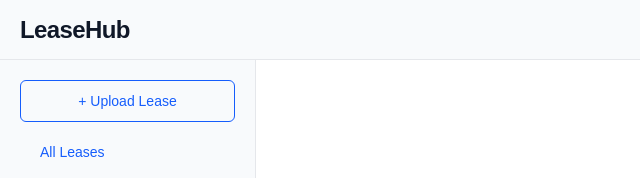
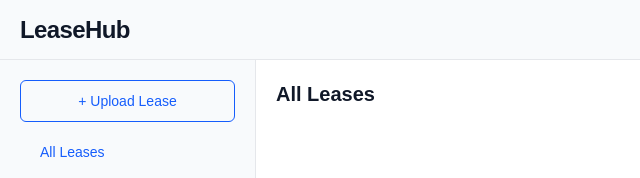
Before and after one commit to ASabadosh/lease-hub, a Next.js app: page / in a window 1280 px wide. Shown: the top 178 px of the page, without its empty margins (0-640 px from the left). Built offline with nearby package versions, Linux system fonts and the light colour scheme.

Commit message:
feat: initial UI sturcture

```diff
--- a/src/app/page.tsx
+++ b/src/app/page.tsx
@@ -3,7 +3,13 @@ import Image from "next/image";
 export default function Home() {
   return (
     <main>
-
+      <div className="flex">
+      <div className="flex flex-col w-80 p-5">
+        <h2 className="text-xl font-semibold text-gray-900">
+            All Leases
+        </h2>
+      </div>
+      </div>
     </main>
   );
 }
--- /dev/null
+++ b/src/app/upload-lease/page.tsx
@@ -0,0 +1,7 @@
+export default function LeaseDisplay() {
+    return (
+        <main>
+
+        </main>
+    );
+}
--- /dev/null
+++ b/src/components/leasePreview.tsx
@@ -0,0 +1,5 @@
+export default function LeaseDisplay() {
+    return (
+
+    );
+}
```
